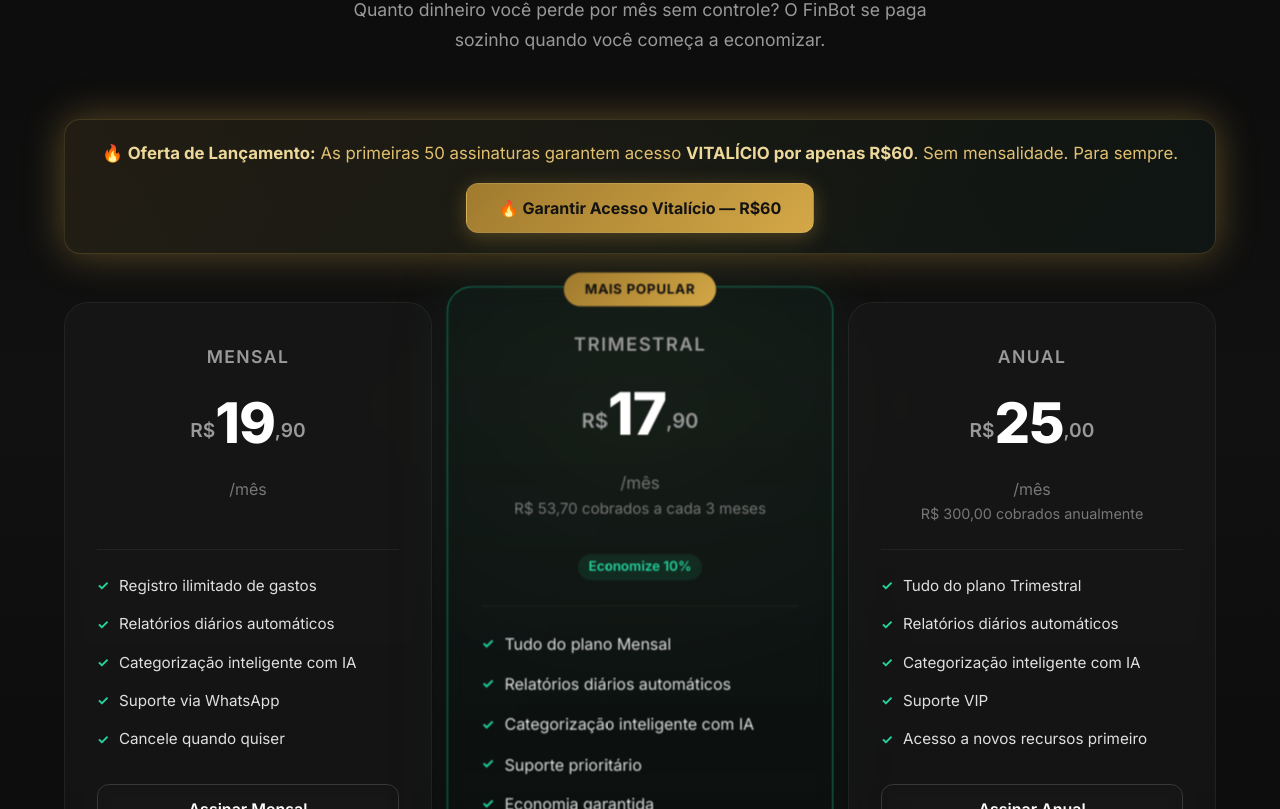
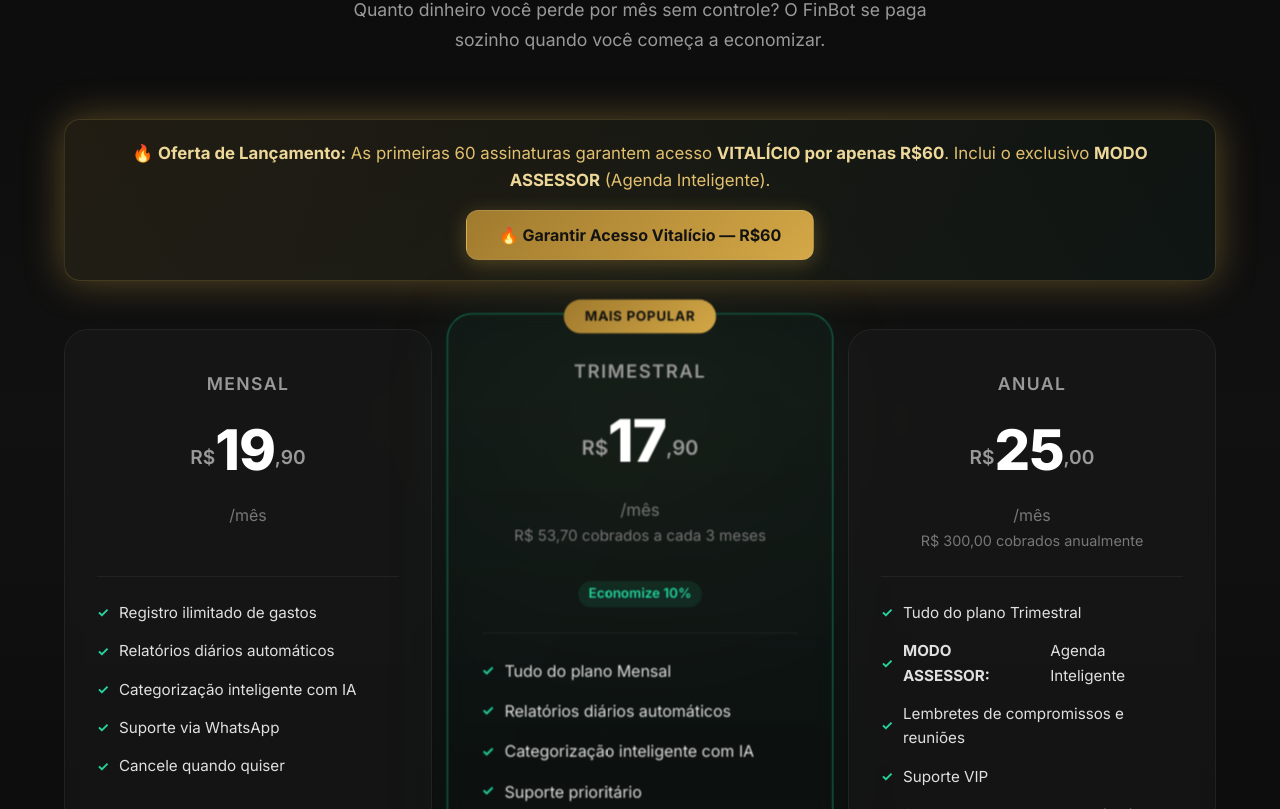
Before and after one commit to m0neyhouse/finbot-pay, a Next.js app: page / in a window 1280 px wide. Shown: the part 4671-5480 px from the top of the page. Built offline with nearby package versions, Linux system fonts and the light colour scheme.

Commit message:
feat: adicionar modo assessor na landing page e 60 vagas

```diff
--- a/src/app/page.tsx
+++ b/src/app/page.tsx
@@ -67,7 +67,14 @@
       answer:
         "O FinBot suporta diversas categorias: Alimentação, Transporte, Moradia, Saúde, Educação, Lazer, Investimentos, Fundo de Emergência e muito mais. Ele categoriza automaticamente com inteligência artificial.",
     },
+    {
+      question: "O que é o Modo Assessor (Agenda)?",
+      answer:
+        "O Modo Assessor é uma funcionalidade exclusiva dos planos Premium e Vitalício. Com ele, o FinBot não cuida apenas do seu dinheiro, mas também da sua rotina. Você pode mandar seus compromissos, reuniões e datas importantes e o bot salva tudo na sua agenda, te lembrando com antecedência para você não perder nada.",
+    },
   ];
+
+
 
   return (
     <>
@@ -424,11 +431,11 @@
 
           <div className="pricing-launch-banner">
             <p>
-              🔥 <strong>Oferta de Lançamento:</strong> As primeiras 50
+              🔥 <strong>Oferta de Lançamento:</strong> As primeiras 60
               assinaturas garantem acesso{" "}
-              <strong>VITALÍCIO por apenas R$60</strong>. Sem mensalidade.
-              Para sempre.
+              <strong>VITALÍCIO por apenas R$60</strong>. Inclui o exclusivo <strong>MODO ASSESSOR</strong> (Agenda Inteligente).
             </p>
+
             <button
               className="btn btn-gold"
               style={{ marginTop: "16px" }}
@@ -512,11 +519,12 @@
               <div className="pricing-divider"></div>
               <ul className="pricing-features">
                 <li>Tudo do plano Trimestral</li>
-                <li>Relatórios diários automáticos</li>
-                <li>Categorização inteligente com IA</li>
+                <li><strong>MODO ASSESSOR:</strong> Agenda Inteligente</li>
+                <li>Lembretes de compromissos e reuniões</li>
                 <li>Suporte VIP</li>
                 <li>Acesso a novos recursos primeiro</li>
               </ul>
+
               <button
                 className="btn btn-secondary"
                 id="btn-plan-annual"
```
